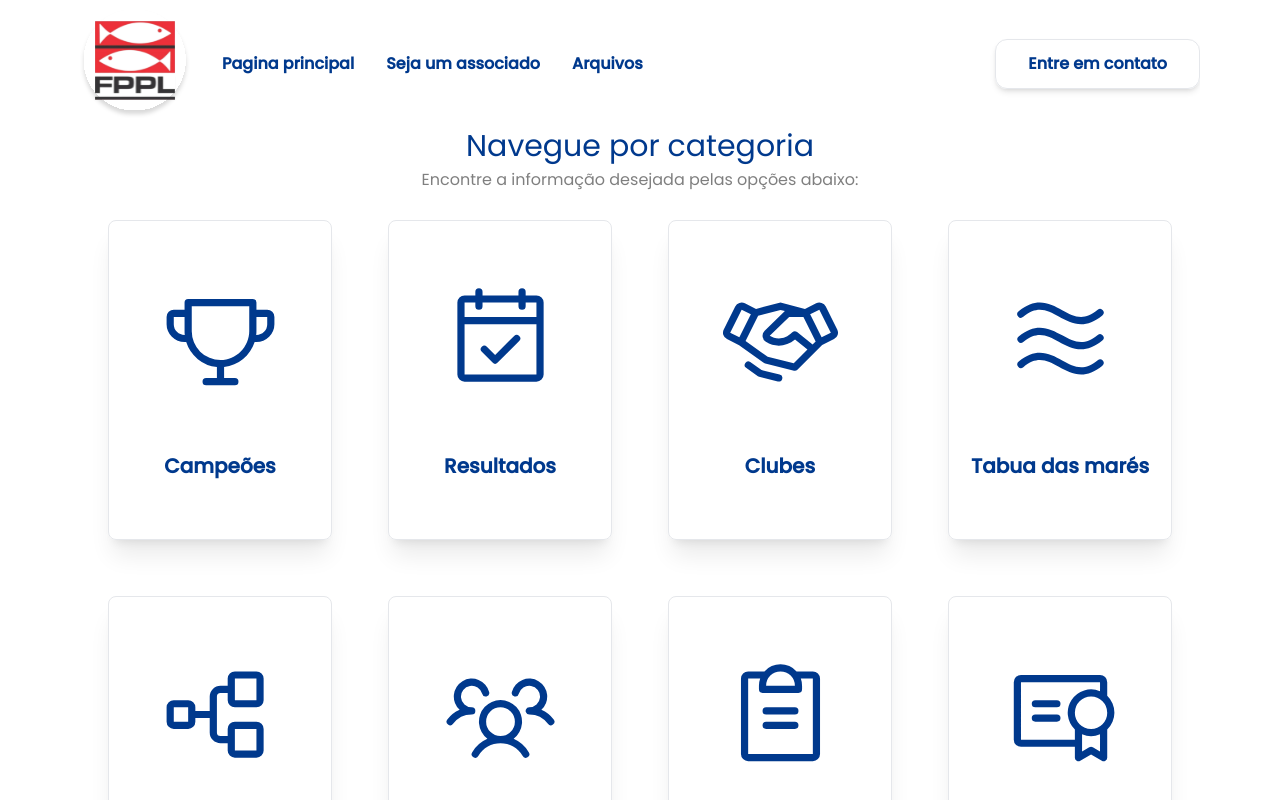
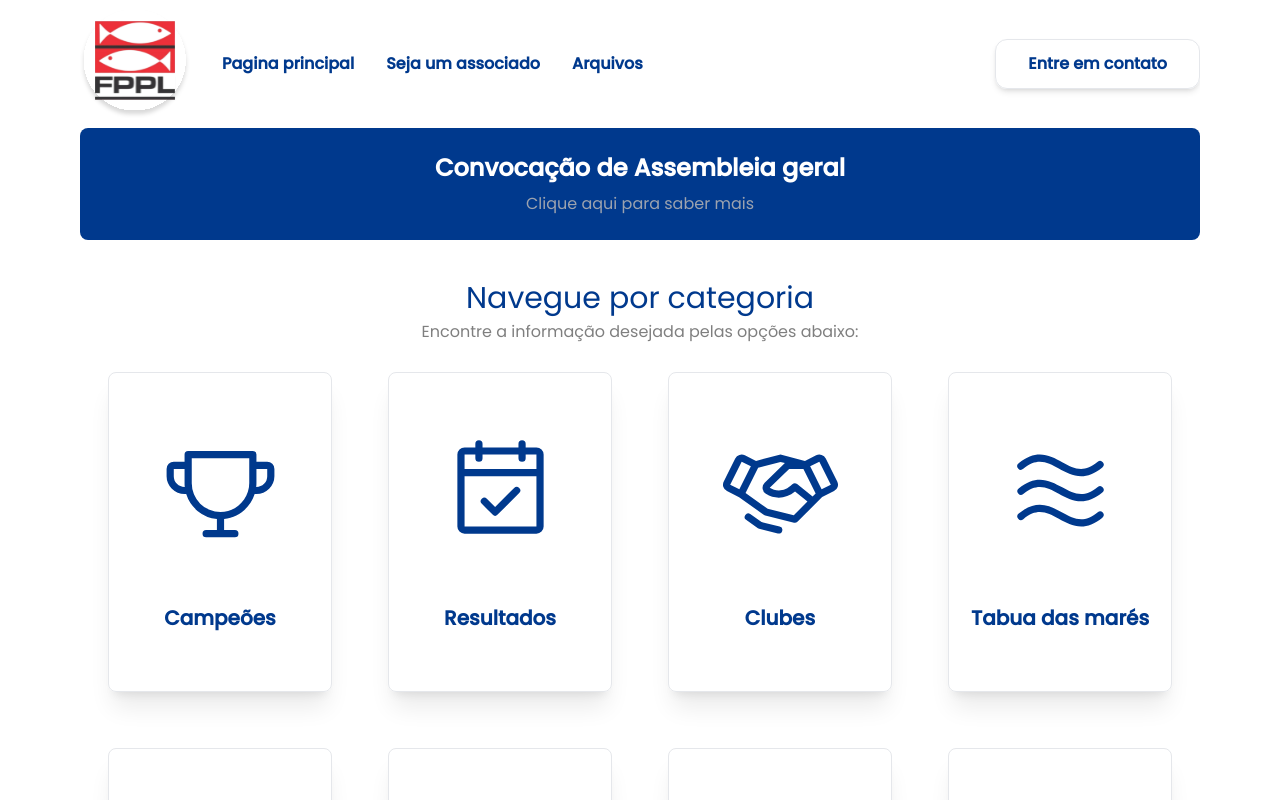
Before and after one commit to miguel-barros/fppl, a Next.js app: page / in a window 1280 px wide. Shown: the top 800 px of the page. Built offline with nearby package versions, Linux system fonts and the light colour scheme.

Commit message:
feat: creating warning component (#12)

```diff
--- a/src/app/page.tsx
+++ b/src/app/page.tsx
@@ -4,6 +4,7 @@ import { Schedule } from "@/components/Schedule"
 import SocialMedia from "@/components/SocialMedia"
 import TextArea from "@/components/TextArea"
 import Title from "@/components/Title"
+import Warning from "@/components/Warning"
 import { categories } from "@/mock/categories"
 import { events } from "@/mock/events"
 import { schudules } from "@/mock/schedules"
@@ -11,6 +12,10 @@ import { schudules } from "@/mock/schedules"
 export default function Home() {
   return (
     <main className="m-auto flex max-w-screen-xl flex-col items-center gap-10">
+      <Warning
+        title="Convocação de Assembleia geral"
+        link="/docs/convocacao-assembleia-2024.pdf"
+      />
       <section className="flex h-fit w-full flex-col gap-5">
         <Title
           title="Navegue por categoria"
--- /dev/null
+++ b/src/components/Warning/index.tsx
@@ -0,0 +1,25 @@
+import Link from "next/link"
+
+interface WarningProps {
+  title: string
+  label?: string
+  link: string
+}
+
+export default function Warning({
+  title,
+  label = "Clique aqui para saber mais",
+  link,
+}: WarningProps) {
+  return (
+    <div className="flex h-28 w-full flex-col items-center justify-center gap-2 rounded-lg bg-primary">
+      <p className="text-2xl font-semibold text-white">{title}</p>
+      <Link
+        href={link}
+        className="text-md cursor-pointer text-gray-400 duration-300 ease-in-out hover:text-white"
+      >
+        {label}
+      </Link>
+    </div>
+  )
+}
```
Also changed, not shown: tsconfig.json (+5 -20 lines), 1 other file (tests, documents, lock files or other folders).
